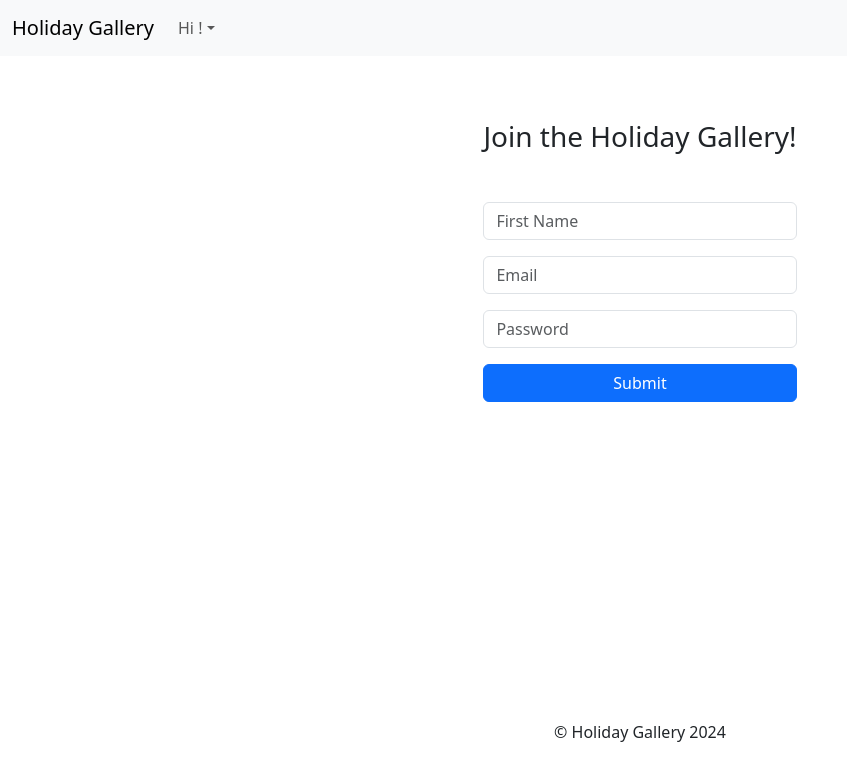
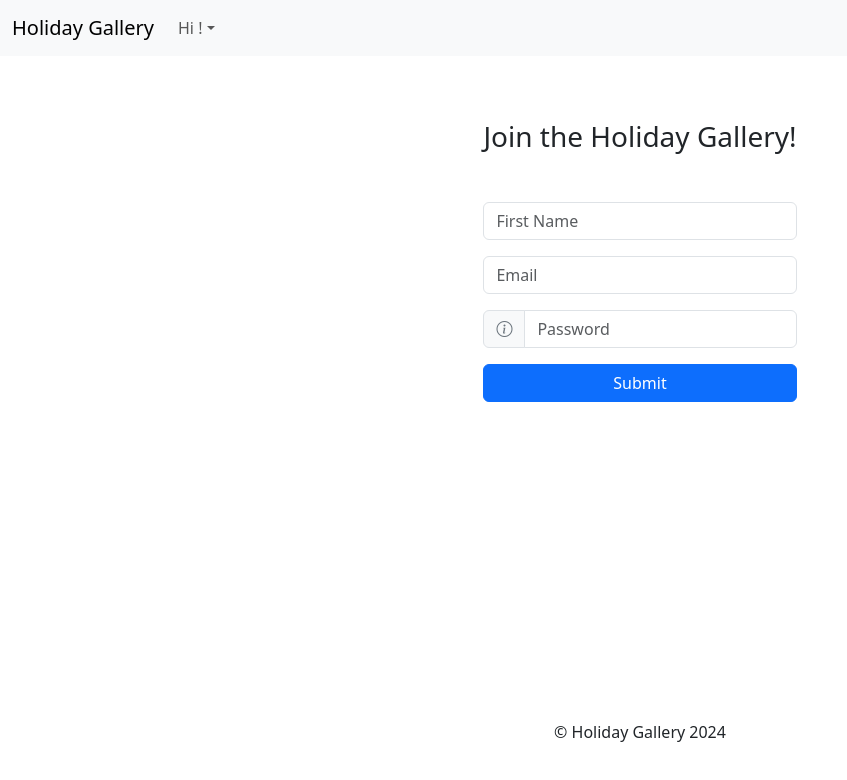
Before and after one commit to GintarePav/js-react-june-27, a React (Create React App) app: page /register in a window 1280 px wide. Shown: the top 780 px of the page, without its empty margins (0-847 px from the left). Built offline with nearby package versions, Linux system fonts and the light colour scheme; no server answers; the database is empty; sample sign-in values are in the browser's storage.

Commit message:
registration validation finalised

```diff
--- a/src/components/Registration/Registration.jsx
+++ b/src/components/Registration/Registration.jsx
@@ -61,13 +61,33 @@ const Registration = () => {
               required
             />
           </div>
-          <div className="mb-3">
+          <div className="input-group mb-3">
+            <span className="input-group-text dropdows">
+              <a
+                href=""
+                className="link-secondary"
+                role="button"
+                data-bs-toggle="dropdown"
+                aria-expanded="false"
+              >
+                <i className="bi bi-info-circle"></i>
+              </a>
+              <ul className="dropdown-menu">
+                <li className="dropdown-item">Must include:</li>
+                <li className="dropdown-item">at least 8 characters</li>
+                <li className="dropdown-item">lower-case letters</li>
+                <li className="dropdown-item">upper-case letters</li>
+                <li className="dropdown-item">numbers</li>
+                <li className="dropdown-item">special characters</li>
+              </ul>
+            </span>
             <input
               type="password"
               className="form-control"
               aria-label="Password"
               placeholder="Password"
               minLength="8"
+              pattern="^(?=.*[a-z])(?=.*[A-Z])(?=.*\d)(?=.*[\W_]).{8,}$"
               name="password"
               value={userData.password}
               onChange={handleChange}
```
Also changed, not shown: 1 other file (tests, documents, lock files or other folders).
